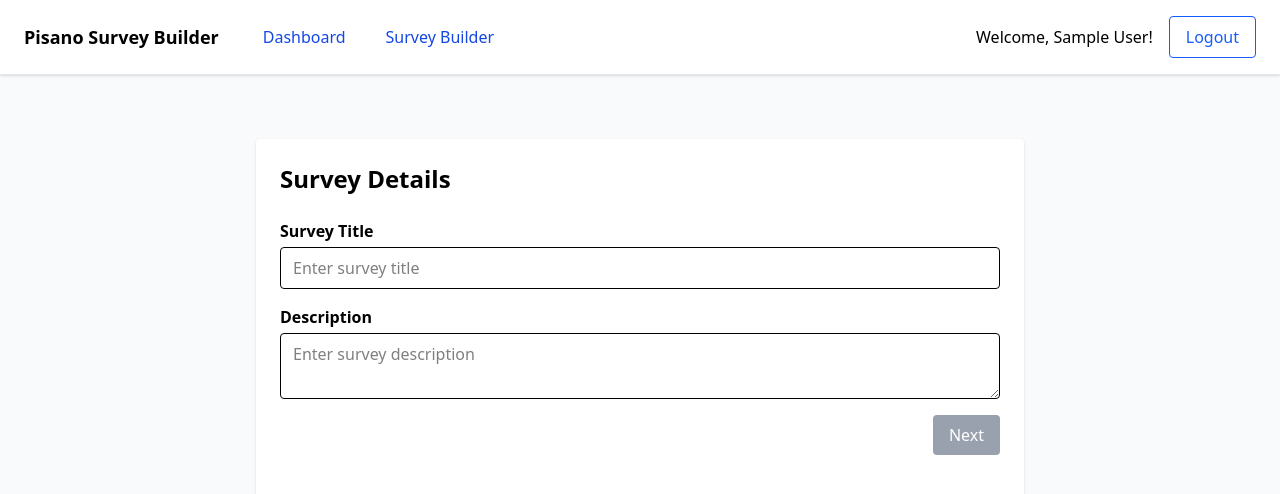
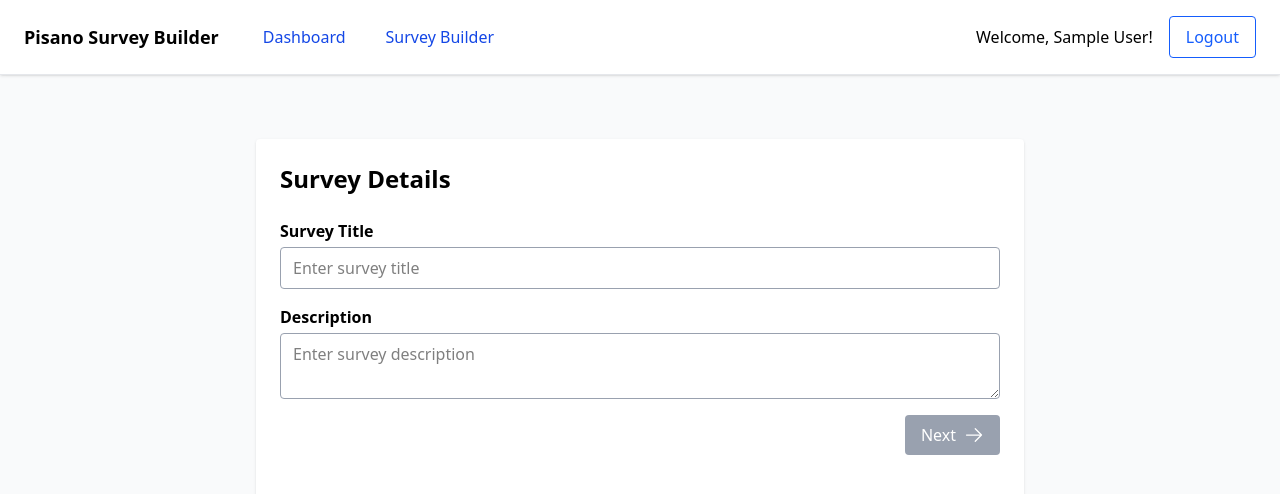
Before and after one commit to coskuntekin/pisano-survey-builder, a React (Vite) app: page /app/survey-builder/step-1 in a window 1280 px wide. Shown: the top 494 px of the page. Built offline with nearby package versions, Linux system fonts and the light colour scheme; sample sign-in values are in the browser's storage.

Commit message:
Enhance styling of SurveyMetadataForm inputs and button for improved user experience

```diff
--- a/src/components/SurveyMetadataForm.tsx
+++ b/src/components/SurveyMetadataForm.tsx
@@ -54,7 +54,7 @@ const SurveyMetadataForm: React.FC<SurveyMetadataFormProps> = ({
           value={title}
           onChange={(e) => setTitle(e.target.value)}
           placeholder="Enter survey title"
-          className="border px-3 py-2 rounded"
+          className="border border-gray-400 focus:border-blue-500 focus:ring-2 focus:ring-blue-200 px-3 py-2 rounded outline-none"
           disabled={disabled}
         />
       </label>
@@ -64,17 +64,35 @@ const SurveyMetadataForm: React.FC<SurveyMetadataFormProps> = ({
           value={description}
           onChange={(e) => setDescription(e.target.value)}
           placeholder="Enter survey description"
-          className="border px-3 py-2 rounded resize-y min-h-[60px]"
+          className="border border-gray-400 focus:border-blue-500 focus:ring-2 focus:ring-blue-200 px-3 py-2 rounded resize-y min-h-[60px] outline-none"
           disabled={disabled}
         />
       </label>
       {showNext && (
         <button
           type="submit"
-          className={`self-end px-4 py-2 rounded text-white ${canProceed ? "bg-blue-600 hover:bg-blue-700" : "bg-gray-400 cursor-not-allowed"}`}
+          className={`self-end px-4 py-2 rounded text-white flex items-center gap-2 ${
+            canProceed
+              ? "bg-blue-600 hover:bg-blue-700"
+              : "bg-gray-400 cursor-not-allowed"
+          }`}
           disabled={!canProceed}
         >
           Next
+          <svg
+            xmlns="http://www.w3.org/2000/svg"
+            fill="none"
+            viewBox="0 0 24 24"
+            strokeWidth={1.5}
+            stroke="currentColor"
+            className="size-5"
+          >
+            <path
+              strokeLinecap="round"
+              strokeLinejoin="round"
+              d="M13.5 4.5 21 12m0 0-7.5 7.5M21 12H3"
+            />
+          </svg>
         </button>
       )}
     </form>
```
